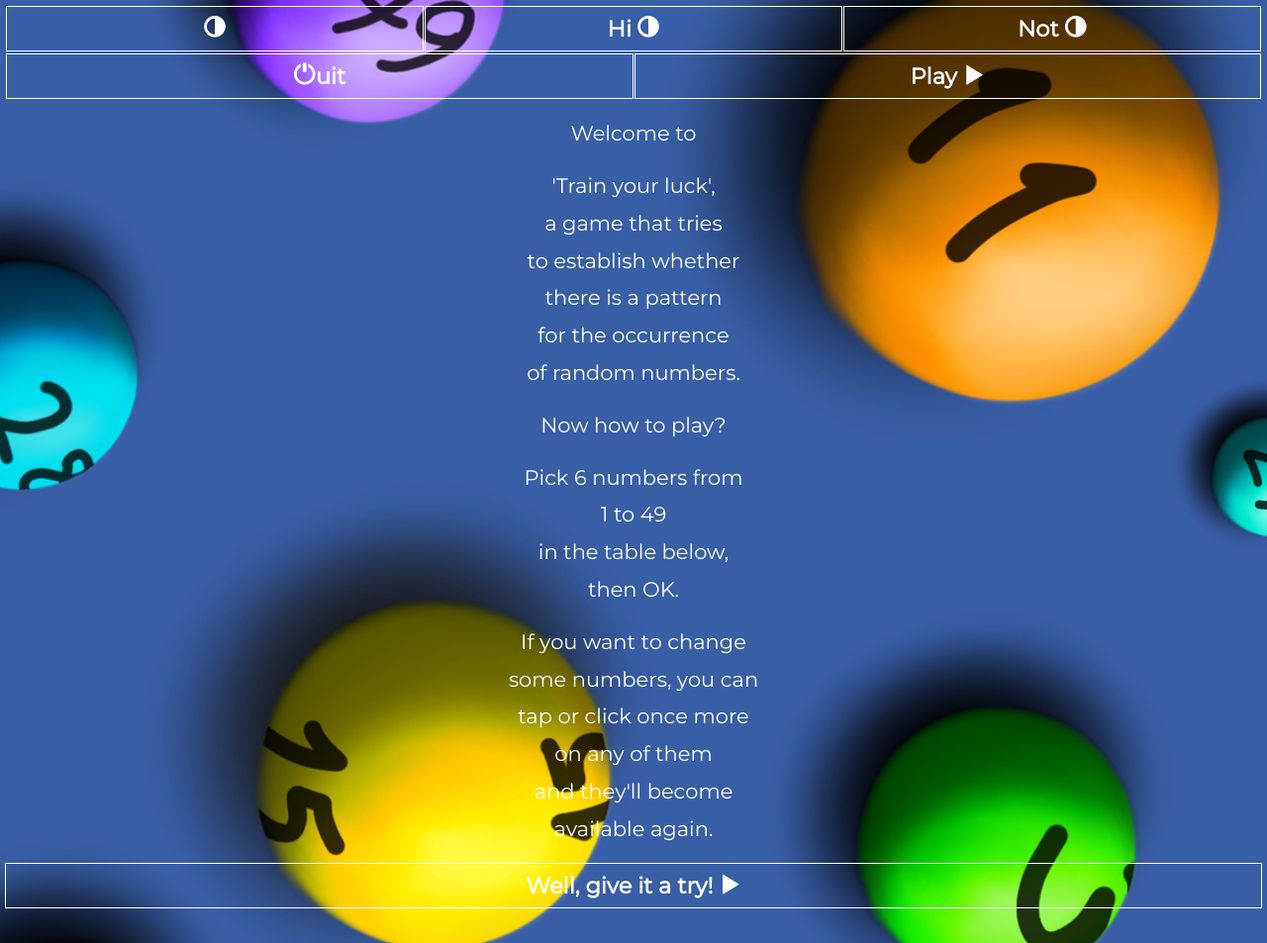
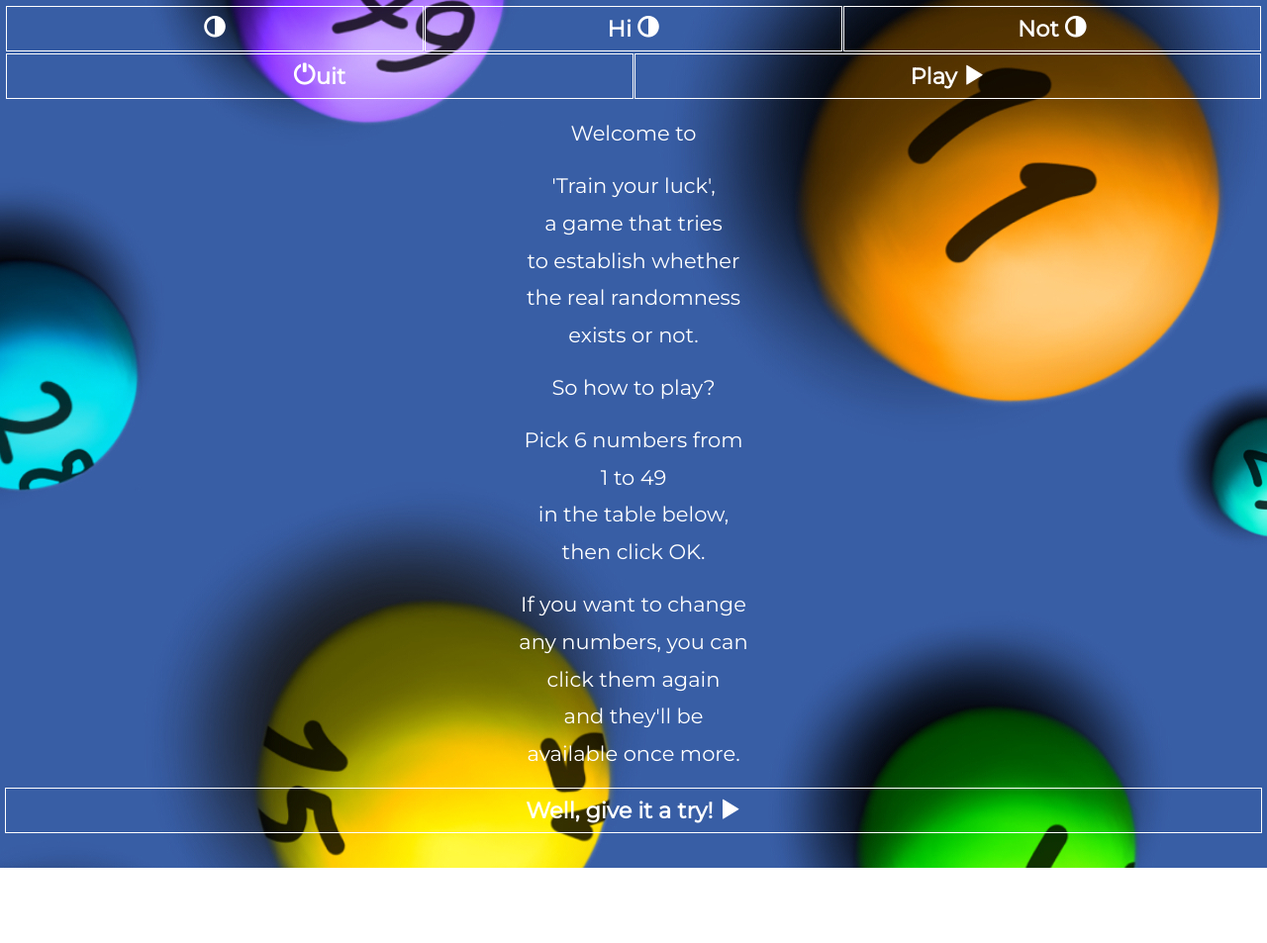
Before and after one commit to cosmin-marius/appDemos, a plain HTML site: page buttons1.html in a window 1280 px wide. Shown: the whole page at 99% size. After the commit the page ends 877 px from the top, so only its background shows below. Drawn offline with nearby package versions, Linux system fonts and the light colour scheme.

Commit message:
Welcome text corrected

```diff
--- a/buttons1.html
+++ b/buttons1.html
@@ -36,12 +36,10 @@
   enable JavaScript<br>
   in your web browser.</em></noscript></p>
   <p>Welcome to</p>
-  <p>'Train your luck',<br>a game that tries<br>to establish whether<br>there is a pattern
-  <br>for the occurrence<br>of random numbers.</p>
-  <p>Now how to play?</p>
-  <p>Pick 6 numbers from<br>1 to 49<br>in the table below,<br>then OK.</p>
-  <p>If you want to change<br>some numbers, you can<br>tap or click once more<br>on any of them
-  <br>and they'll become<br>available again.</p>
+  <p>'Train your luck',<br>a game that tries<br>to establish whether<br>the real randomness<br>exists or not.</p>
+  <p>So how to play?</p>
+  <p>Pick 6 numbers from<br>1 to 49<br>in the table below,<br>then click OK.</p>
+  <p>If you want to change<br>any numbers, you can<br>click them again<br>and they'll be<br>available once more.</p>
 
   <a id="giveitatry" class="btn btn-ghost btn-block" data-toggle="collapse" data-target="#intro, #buttons" type="button">
     Well, give it a try! <span class="glyphicon glyphicon-play"></span></a>
--- a/javascripts/buttons1.js
+++ b/javascripts/buttons1.js
@@ -26,7 +26,8 @@ $(function() {
 	var $choice=$('.choice'), $randoms=$('.randoms');
 	var picks=[null, null, null, null, null, null], spins=[], matched=[];
 	var allBalls = rangeArr(1, 49);
-	var $quitAgain=$('#quitAgain'); //var $undoK=$('#undoK'),
+	console.log(allBalls);
+	var $quitAgain=$('#quitAgain');
 	$quitAgain.hide();
 	var $oK=$('#oK'), $undo=$('#undo');
 	$oK.prop('disabled', true); $undo.prop('disabled', true);
@@ -50,7 +51,6 @@ $(function() {
 	}
 
 function pick() {
-	//$undo.prop('disabled', false);
 	$(this).addClass('hot').removeClass('cool').off().on('click', unpick);
 	var picked=parseInt($(this).text());
 	picks[$.inArray(null, picks)]=picked;
@@ -132,10 +132,10 @@ $.grep(arr1, function(el) {
 }
 
 function playAgain() {
-$('#buttons').remove();
-$('#try').append(outerH);
-main();
-window.scrollTo(0, $(window).height());
+	$('#buttons').remove();
+	$('#try').append(outerH);
+	main();
+	window.scrollTo(0, $(window).height());
 }
 
 }
```
Also changed, not shown: index.html (+2 -2 lines).
